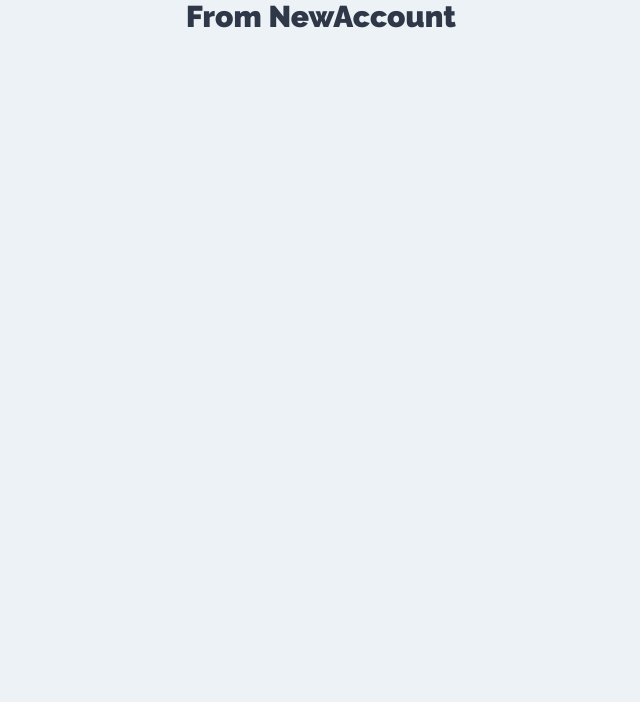
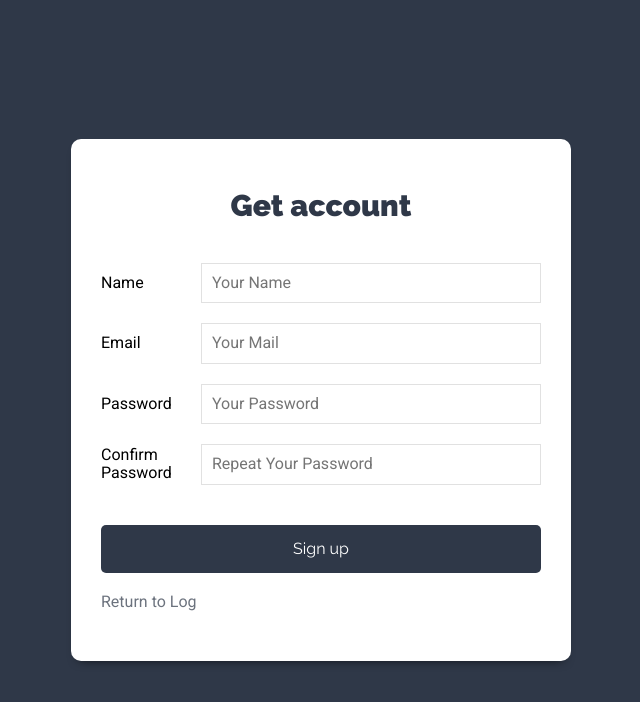
Before and after one commit to guillermosequera/MERN-Tasks, a React (Create React App) app: page /new-account in a window 1280 px wide. Shown: the top 702 px of the page, without its empty margins (319-959 px from the left). Built offline with nearby package versions, Linux system fonts and the light colour scheme.

Commit message:
creating the create account component

```diff
--- a/src/components/auth/NewAccount.js
+++ b/src/components/auth/NewAccount.js
@@ -1,10 +1,107 @@
-import React from 'react';
+import React, { useState } from 'react';
+import { Link } from 'react-router-dom'
 
 const NewAccount = () => {
+
+    //State para inciar sesion
+    const [ usuario, guardarUsuario] = useState({
+        nombre: '',
+        email: '',
+        password: '',
+        confirmar: ''
+    });
+
+    //extraer de usuario
+    const { nombre, email, password, confirmar } = usuario;
+
+    const onChange = e => {
+        guardarUsuario({
+            ...usuario,
+            [e.target.name] : e.target.value
+        })
+    }
+
+    //cuando el usuario quiere iniciar sesion
+    const onSubmit = e => {
+        e.preventDefault();
+
+        //validando que no haya campos vacios
+
+
+        //password minimo 6 caracteres
+
+        //los dos password son iguales
+
+        //pasarlo al action
+    }
+
     return (
-        <h1>
-            From NewAccount
-        </h1>
+        <div className="form-usuario">
+            <div className="contenedor-form sombra-dark">
+                <h1>Get account</h1>
+
+                <form
+                    onSubmit={onSubmit}
+                >
+                     <div className="campo-form">
+                        <label htmlFor="nombre">Name</label>
+                        <input
+                            type="text"
+                            id="nombre"
+                            name="nombre"
+                            placeholder="Your Name"
+                            value={nombre}
+                            onChange={onChange}
+                        />
+                    </div>
+
+                    <div className="campo-form">
+                        <label htmlFor="email">Email</label>
+                        <input
+                            type="email"
+                            id="email"
+                            name="email"
+                            placeholder="Your Mail"
+                            value={email}
+                            onChange={onChange}
+                        />
+                    </div>
+
+                    <div className="campo-form">
+                        <label htmlFor="password">Password</label>
+                        <input
+                            type="password"
+                            id="password"
+                            name="password"
+                            placeholder="Your Password"
+                            value={password}
+                            onChange={onChange}
+                        />
+                    </div>
+
+                    <div className="campo-form">
+                        <label htmlFor="confirmar">Confirm Password</label>
+                        <input
+                            type="password"
+                            id="confirmar"
+                            name="confirmar"
+                            placeholder="Repeat Your Password"
+                            value={confirmar}
+                            onChange={onChange}
+                        />
+                    </div>
+
+                    <div className="campo-form">
+                        <input type="submit" className="btn btn-primario btn-block"
+                        value="Sign up" />
+                    </div>
+                </form>
+
+                <Link to={'/'} className="enlace-cuenta">
+                    Return to Log
+                </Link>
+            </div>
+        </div>
     );
 }
 
```
